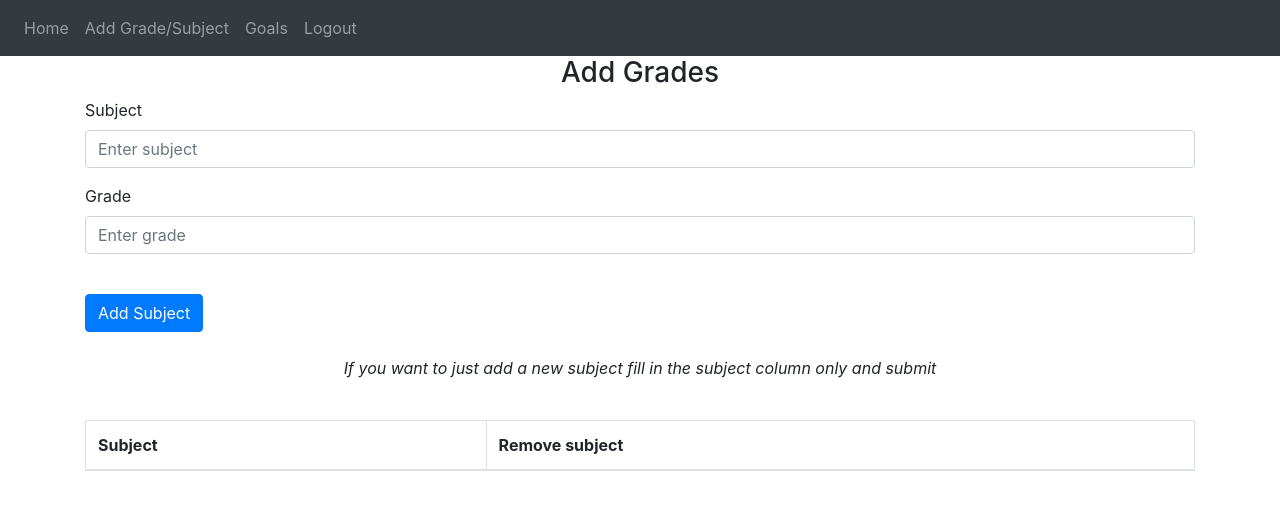
After one commit to alexirwin07/StudentSubjectTrackingSystem, a Flask app: page /subjects-grades in a window 1280 px wide. The commit adds this page. Shown: the top 510 px of the page. Run offline with Flask 3, Linux system fonts and the light colour scheme; a user stored in the database is signed in; lists and menus that the app fills with data are empty; some libraries are stand-ins or nearby versions.

Commit message:
Users can delete subjects

```diff
--- a/website/static/index.js
+++ b/website/static/index.js
@@ -1,8 +1,38 @@
-function deleteNote(noteId) {
-    fetch("/delete-note", {
-      method: "POST",
-      body: JSON.stringify({ noteId: noteId }),
+function deleteGoal(goalId) {
+    fetch('/delete-goal', {
+    method: 'POST',
+    headers: {
+      'Accept': 'application/json',
+      'Content-Type': 'application/json'
+    },
+    body: JSON.stringify({ goalId: goalId })
     }).then((_res) => {
+        window.location.href = "/goals";
+    })
+}
+
+function deleteGrade(gradeId) {
+  fetch('/delete-grade', {
+  method: 'POST',
+  headers: {
+    'Accept': 'application/json',
+    'Content-Type': 'application/json'
+  },
+  body: JSON.stringify({ gradeId: gradeId })
+  }).then((_res) => {
       window.location.href = "/";
-    });
-  }
+  })
+}
+
+function deleteSubject(subjectId) {
+  fetch('/delete-subject', {
+  method: 'POST',
+  headers: {
+    'Accept': 'application/json',
+    'Content-Type': 'application/json'
+  },
+  body: JSON.stringify({ subjectId: subjectId })
+  }).then((_res) => {
+      window.location.href = "/subjects-grades";
+  })
+}
--- a/website/templates/base.html
+++ b/website/templates/base.html
@@ -30,6 +30,8 @@
         <div class="navbar-nav">
           {% if user.is_authenticated %}
           <a class="nav-item nav-link" id="home" href="/">Home</a>
+          <a class="nav-item nav-link" id="add grade" href="/subjects-grades">Add Grade/Subject</a>
+          <a class="nav-item nav-link" id="goal" href="/goals">Goals</a>
           <a class="nav-item nav-link" id="logout" href="/logout">Logout</a>
           {% else %}
           <a class="nav-item nav-link" id="login" href="/login">Login</a>
@@ -74,17 +76,9 @@
       crossorigin="anonymous"
     ></script>
 
-{% block javascript %}
-    <script type="text/javascript">
-      function deleteNote(noteId) {
-  fetch("/delete-note", {
-    method: "POST",
-    body: JSON.stringify({ noteId: noteId }),
-  }).then((_res) => {
-    window.location.href = "/";
-  });
-  }
-</script>
-{% endblock %}
+    {% block javascript %}
+    <script type="text/javascript"
+    src="{{ url_for('static', filename='index.js') }}"></script>
+    {% endblock %}
   </body>
 </html>
--- /dev/null
+++ b/website/templates/grades.html
@@ -0,0 +1,50 @@
+{% extends "base.html" %} {% block title %}Add Subjects/Grades{% endblock %} {% block content%}
+    <form method="POST">
+        <h3 align="center">Add Grades</h3>
+        <div class="form-group">
+            <label for="subject">Subject</label>
+        <input
+            type="subject"
+            class="form-control"
+            id="subject"
+            name="subject"
+            placeholder="Enter subject"
+        />
+        </div>
+        <div class="form-group">
+            <label for="grade">Grade</label>
+        <input
+            type="grade"
+            class="form-control"
+            id="grade"
+            name="grade"
+            placeholder="Enter grade"
+        />
+        </div>
+        <br />
+        <button type="submit" class="btn btn-primary">Add Subject</button>
+        </form>
+        <br />
+        <p align="center"><em>If you want to just add a new subject fill in the subject column only and submit</em></p>
+        <br />
+        <table class="table table-bordered">
+            <thead>
+                <tr>
+                    <th scope="col">Subject</th>
+                    <th scope="col">Remove subject</th>
+                </tr>
+            </thead>
+            <tbody>
+                {% for subject in user.subjects %}
+                <tr>
+                    <td>{{ subject.subject_name }}</td>
+                    <td>
+                    <button type="button float-center" class="close" onClick="deleteSubject({{ subject.id }})">
+                        <span aria-hidden="true">&times;</span>
+                    </button>
+                    </td>
+                </tr>
+                {% endfor %}
+            </tbody>
+        </table>
+    {% endblock %}
--- a/website/views.py
+++ b/website/views.py
@@ -2,50 +2,137 @@ from flask import Blueprint, render_template, request, flash, jsonify, flash, re
 from flask_login import login_required, current_user
 from . import db
 import json
-from .models import User, Subject
+from .models import User, Subject, Grade, Goal
+import sqlite3
+from sqlalchemy import func, select
 
 views = Blueprint('views', __name__)
 
-possible_grades=['A*','A','B','C','D','E','F','U']
-grade_equiv=[9,7,6,4,3,2,1,0]
 
 @views.route('/', methods=['GET', 'POST'])
 @login_required
 def home():
-    user_id=request.user.id
-    print (user_id)
-    goal = request.form.get('goal')
-    subject_name = request.form.get('subject')
-    grade = request.form.get('grade')
-
-    subject = Subject.query.filter_by(subject_name=subject_name).first()
-
-    if bool(subject_name) and bool(grade):
-        print (bool(subject_name))
-        for i in range(0,(len(possible_grades)-1)):
-            print (i)
-            if grade==possible_grades[i]:
-                grade_int = grade_equiv[i]
-        if grade_int==0:
-            flash('Grade not found in algorithm. Make sure it is one of the: A*, A, B, C, D, E, F, U.', category='error')
-        else:
-            if subject:
-                #add subject and grade to database
-                flash('Grade added.', category='success')
-            else:
-                flash('Subject does not exist in database. Try just filling in the subject input box and entering before trying to add any grades', category='error')
-    elif bool(subject_name):
-        if subject:
-            flash('Subject already in database, try adding a grade.', category='error')
-        else:
-            new_subject=Subject(subject_name=subject_name)
-            db.session.add(new_subject)
-            db.session.commit()
-            flash('Subject successfully added.', category='success')
-    elif bool(grade):
-        flash('Try adding a subject to the database before adding a grade', category='error')
-    else:
-        flash('Type a value before entering', category='error')
+    return render_template('home.html', user=current_user)
 
 
-    return render_template("home.html", user=current_user)
+@views.route("/subjects-grades", methods=["GET", "POST"])
+@login_required
+def alter_subjects_grades():
+    possible_grades=['A*','A','B','C','D','E','F','U']
+    present=False
+    if request.method=="POST":
+        subject_name = request.form.get('subject')
+        grade = request.form.get('grade')
+
+        subject = Subject.query.filter_by(subject_name=subject_name, user_id=current_user.id).first()
+
+        if bool(subject_name) and bool(grade):
+            for i in range(0,len(possible_grades)):
+                if grade==possible_grades[i]:
+                    present=True
+            if present==False:
+                flash('Grade not found in algorithm. Make sure it is one of the: A*, A, B, C, D, E, F, U.', category='error')
+            else:
+                if subject:
+                    subject_id=subject.id
+                    last_grade = Grade.query.filter_by(subject_id=subject_id).order_by(Grade.date.desc())
+                    try:
+                        if ord(last_grade[0].grade[0]) > ord(grade[0]):
+                            feedback = 'Your grades are improving, keep it up!'
+                        elif ord(last_grade[0].grade[0]) < ord(grade[0]):
+                            feedback = 'Your grades have dropped from your last test. Try to spend more time studying.'
+                        elif ord(last_grade[0].grade[0]) == ord(grade[0]):
+                            if last_grade[0].grade == 'A*' and grade == 'A':
+                                feedback = 'Your grades have dropped but are still high, keep it up!'
+                            elif last_grade[0].grade == 'A' and grade == 'A*':
+                                feedback = 'Your grades have increased to the best, keep it up!'
+                            elif grade=='A*' or grade=='A':
+                                feedback = 'Your grades have stayed high from your last grade. Keep it up!'
+                            elif grade=='B':
+                                feedback = 'Your grades have remained at a B. This doesn\'t mean you can\' still improve. Try to spend more time revising'
+                            else:
+                                feedback = 'Your grades have stayed the same since your last test. Try to spend more time revising to improve this!'
+                    except:
+                        feedback = 'There are no grades to compare your most recent grade to. Get to logging for personalized feedback!'
+
+                    new_grade = Grade(subject_id=subject_id, grade=grade, feedback=feedback)
+                    db.session.add(new_grade)
+                    db.session.commit()
+
+                    flash('Grade added.', category='success')
+                else:
+                    flash('Subject does not exist in database. Try just filling in the subject input box and entering before trying to add any grades', category='error')
+        elif bool(subject_name):
+            if subject:
+                flash('Subject already in database, try adding a grade.', category='error')
+            else:
+                new_subject=Subject(subject_name=subject_name, user_id=current_user.id)
+                db.session.add(new_subject)
+                db.session.commit()
+                flash('Subject successfully added.', category='success')
+        elif bool(grade):
+            flash('You need to enter a subject', category='error')
+        else:
+            flash('Type a value before entering', category='error')
+
+    return render_template("grades.html", user=current_user)
+
+@views.route("/goals", methods=["GET", "POST"])
+@login_required
+def goals():
+    if request.method == "POST":
+
+        goal = request.form.get('goal')
+
+        if bool(goal):
+
+            new_goal = Goal(data=goal, user_id=current_user.id)
+            db.session.add(new_goal)
+            db.session.commit()
+            flash('Goal added.', category='success')
+
+        else:
+            flash('You need to enter a goal.', category='error')
+
+    return render_template("goals.html", user=current_user)
+
+@views.route("/delete-goal", methods = ["POST"])
+def delete_goal():
+    goal = json.loads(request.data)
+    goalId = goal['goalId']
+    goal = Goal.query.get(goalId)
+    print (goal)
+    if goal:
+        print (goal)
+        if goal.user_id == current_user.id:
+            print (goal)
+            db.session.delete(goal)
+            db.session.commit()
+
+    return jsonify({})
+
+@views.route("/delete-grade", methods = ["POST"])
+def delete_grade():
+    grade = json.loads(request.data)
+    gradeId = grade['gradeId']
+    grade = Grade.query.get(gradeId)
+    print (grade)
+    if grade:
+        db.session.delete(grade)
+        db.session.commit()
+
+    return jsonify({})
+
+@views.route("/delete-subject", methods = ["POST"])
+def delete_subject():
+    subject = json.loads(request.data)
+    subjectId = subject['subjectId']
+    subject = Subject.query.get(subjectId)
+    if subject:
+        if subject.user_id == current_user.id:
+            for grade in subject.grades:
+                db.session.delete(grade)
+            db.session.delete(subject)
+            db.session.commit()
+
+    return jsonify({})
```
Also changed, not shown: website/auth.py (+40 -17 lines), website/models.py (+14 -1 lines), website/templates/Home.html (+30 -59 lines), website/templates/goals.html (added, +18 -0 lines), instance/database.db.
